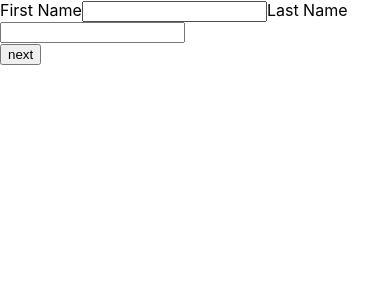
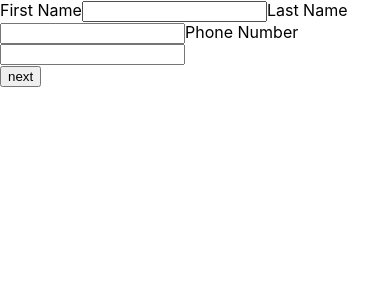
Before and after one commit to chingu-voyages/v41-geckos-team-11, a React (Create React App) app: page / in a window 390 px wide. Shown: the top 300 px of the page. Built offline with nearby package versions, Linux system fonts and the light colour scheme.

Commit message:
add phone number input

```diff
--- a/src/features/resume/ResumeBuilder.js
+++ b/src/features/resume/ResumeBuilder.js
@@ -32,6 +32,8 @@ const ResumeBuilder = () => {
 				<input onChange={changeInput} id='firstName' name='firstName' value={formState.firstName} />
 				<label htmlFor='lastName'>Last Name</label>
 				<input onChange={changeInput} id='lastName' name='lastName' value={formState.lastName} />
+				<label htmlFor='phoneNumber'>Phone Number</label>
+				<input onChange={changeInput} id='phoneNumber' value={formState.phoneNumber} />
 			</form>
 			<button onClick={nextPage}>next</button>
 		</div>
```
